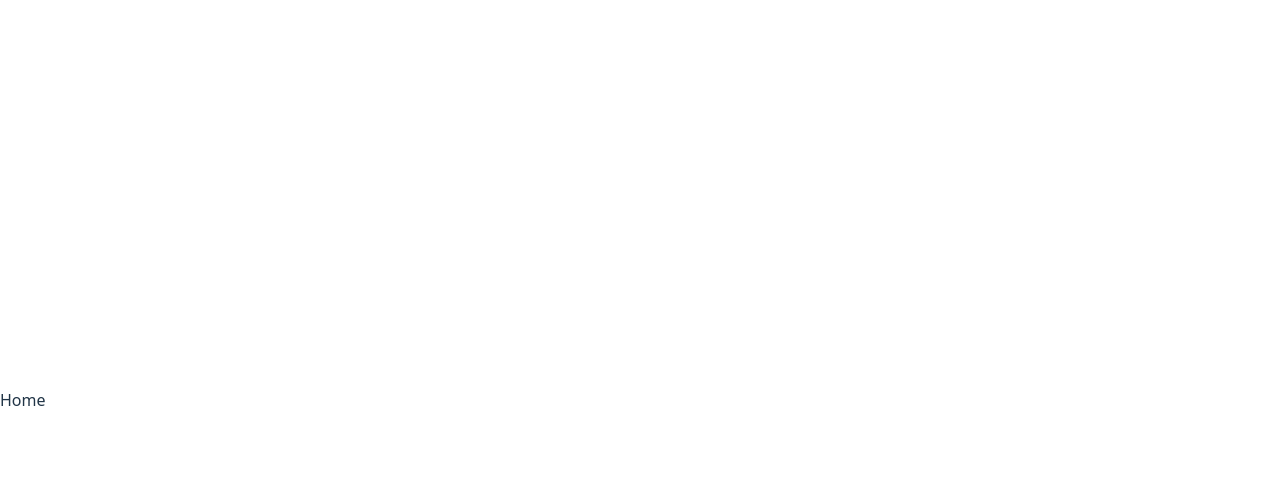
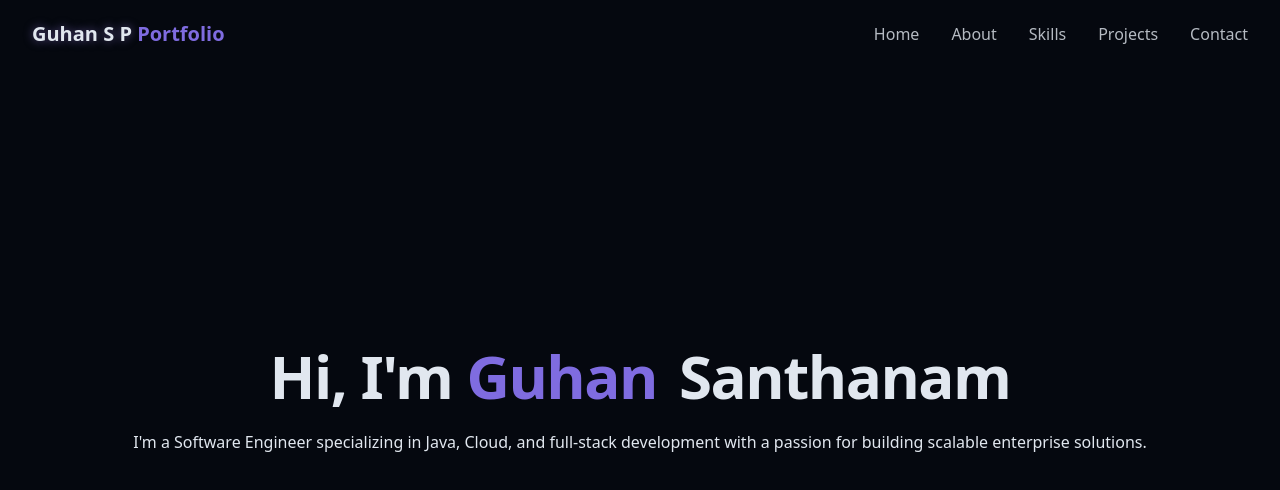
Before and after one commit to guhansp/portfolio-guhansp, a React (Vite) app: page / in a window 1280 px wide. Shown: the top 490 px of the page. Built offline with nearby package versions, Linux system fonts and the light colour scheme.

Commit message:
profile section poggies

```diff
--- a/src/App.jsx
+++ b/src/App.jsx
@@ -1,5 +1,6 @@
 import { BrowserRouter, Route, Routes } from "react-router-dom";
 import Home from "./pages/Home";
+import NotFound from "./pages/NotFound";
 
 function App() {
   return (
@@ -7,9 +8,7 @@ function App() {
       <BrowserRouter>
         <Routes>
           <Route index element={<Home />} />
-          <Route path="/about" element={<div>About</div>} />
-          <Route path="/projects" element={<div>Projects</div>} />
-          <Route path="/contact" element={<div>Contact</div>} />
+          <Route path="*" element={<NotFound />} />
         </Routes>
       </BrowserRouter>
     </>
--- /dev/null
+++ b/src/components/Navbar.jsx
@@ -0,0 +1,93 @@
+import { cn } from "@/lib/utils";
+import { Menu, X } from "lucide-react";
+import { useEffect, useState } from "react";
+
+function Navbar() {
+  const navItems = [
+    { name: "Home", href: "#profile" },
+    { name: "About", href: "#about" },
+    { name: "Skills", href: "#skills" },
+    { name: "Projects", href: "#projects" },
+    { name: "Contact", href: "#contact" },
+  ];
+
+  const [isScrolled, setIsScrolled] = useState(false);
+  const [isMenuOpen, setIsMenuOpen] = useState(false);
+  useEffect(() => {
+    const handleScroll = () => {
+      setIsScrolled(window.scrollY > 10);
+    };
+    window.addEventListener("scroll", handleScroll);
+    return () => {
+      window.removeEventListener("scroll", handleScroll);
+    };
+  }, []);
+  return (
+    <nav
+      className={cn(
+        "fixed w-full z-40 transition-all duration-300",
+        isScrolled ? "py-3 bg-background/80 backdrop-blur-md shadow-xs" : "py-5"
+      )}
+    >
+      <div className="container flex items-center justify-between">
+        <a
+          className="text-xl font-bold text-primary flex items-center"
+          href="#hero"
+        >
+          <span className="relative z-10">
+            <span className="text-glow text-foreground"> Guhan S P </span>{" "}
+            Portfolio
+          </span>
+        </a>
+
+        {/* for desktop */}
+        <div className="hidden md:flex space-x-8">
+          {navItems.map((item, key) => (
+            <a
+              key={key}
+              href={item.href}
+              className="text-foreground/80 hover:text-primary transition-colors duration-300"
+            >
+              {item.name}
+            </a>
+          ))}
+        </div>
+
+        {/* for mobile */}
+
+        <button
+          onClick={() => setIsMenuOpen((prev) => !prev)}
+          className="md:hidden p-2 text-foreground z-50"
+          aria-label={isMenuOpen ? "Close Menu" : "Open Menu"}
+        >
+          {isMenuOpen ? <X size={24} /> : <Menu size={24} />}{" "}
+        </button>
+
+        <div
+          className={cn(
+            "fixed inset-0 bg-background/95 backdroup-blur-md z-40 flex flex-col items-center justify-center",
+            "transition-all duration-300 md:hidden",
+            isMenuOpen
+              ? "opacity-100 pointer-events-auto"
+              : "opacity-0 pointer-events-none"
+          )}
+        >
+          <div className="flex flex-col space-y-8 text-xl">
+            {navItems.map((item, key) => (
+              <a
+                key={key}
+                href={item.href}
+                className="text-foreground/80 hover:text-primary transition-colors duration-300"
+                onClick={() => setIsMenuOpen(false)}
+              >
+                {item.name}
+              </a>
+            ))}
+          </div>
+        </div>
+      </div>
+    </nav>
+  );
+}
+
+export default Navbar;
--- /dev/null
+++ b/src/components/Profile.jsx
@@ -0,0 +1,33 @@
+import React from "react";
+
+function Profile() {
+  return (
+    <section
+      id="profile"
+      className="relative min-h-screen  flex flex-col items- justify-center px-4"
+    >
+      <div className="container mx-w-4xl mx-auto text-center z-10">
+        <div className="space-y-6">
+          <h1 className="text-4xl md:text-6xl font-bold tracking-tight">
+            <span className="opacity-0 animate-fade-in"> Hi, I'm</span>
+            <span className="text-primary opacity-0 animate-fade-in-delay-1">
+              {" "}
+              Guhan
+            </span>
+            <span className="text-gradient ml-2 opacity-0 animate-fade-in-delay-2">
+              {" "}
+              Santhanam
+            </span>
+          </h1>
+          <p>
+            I'm a Software Engineer specializing in Java, Cloud, and full-stack
+            development with a passion for building scalable enterprise
+            solutions.
+          </p>
+        </div>
+      </div>
+    </section>
+  );
+}
+
+export default Profile;
--- a/src/index.css
+++ b/src/index.css
@@ -1,70 +1,128 @@
 @import "tailwindcss";
 
-:root {
-  font-family: system-ui, Avenir, Helvetica, Arial, sans-serif;
-  line-height: 1.5;
-  font-weight: 400;
+@theme {
+  --color-border: hsl(var(--border));
+  --color-background: hsl(var(--background));
+  --color-foreground: hsl(var(--foreground));
 
-  color-scheme: light dark;
-  color: rgba(255, 255, 255, 0.87);
-  background-color: #242424;
+  --color-primary: hsl(var(--primary));
+  --color-primary-foreground: hsl(var(--primary-foreground));
 
-  font-synthesis: none;
-  text-rendering: optimizeLegibility;
-  -webkit-font-smoothing: antialiased;
-  -moz-osx-font-smoothing: grayscale;
+  --color-card: hsl(var(--card));
+
+  --animate-float: float 6s ease-in-out infinite;
+  --animate-pulse-subtle: pulse-subtle 4s ease-in-out infinite;
+  --animate-fade-in: fade-in 0.7s ease-out forwards;
+  --animate-fade-in-delay-1: fade-in 0.7s ease-out 0.2s forwards;
+  --animate-fade-in-delay-2: fade-in 0.7s ease-out 0.4s forwards;
+  --animate-fade-in-delay-3: fade-in 0.7s ease-out 0.6s forwards;
+  --animate-fade-in-delay-4: fade-in 0.7s ease-out 0.8s forwards;
+  --animate-meteor: meteor 5s linear infinite;
+
+  @keyframes float {
+    0%,
+    100% {
+      transform: translateY(0);
+    }
+    50% {
+      transform: translateY(-10px);
+    }
+  }
+  @keyframes pulse-subtle {
+    0%,
+    100% {
+      opacity: 1;
+    }
+    50% {
+      opacity: 0.8;
+    }
+  }
+  @keyframes fade-in {
+    from {
+      opacity: 0;
+      transform: translateY(20px);
+    }
+    to {
+      opacity: 1;
+      transform: translateY(0);
+    }
+  }
+
 }
 
-a {
-  font-weight: 500;
-  color: #646cff;
-  text-decoration: inherit;
-}
-a:hover {
-  color: #535bf2;
+@layer base {
+  :root {
+    --background: 222 47% 4%;
+    --foreground: 213 31% 91%;
+
+    --card: 222 47% 8%;
+
+    --primary: 250 65% 65%;
+    --primary-foreground: 213 31% 91%;
+
+    --border: 217 33% 20%;
+  }
+
+  * {
+    @apply border-border;
+  }
+
+  html {
+    @apply scroll-smooth;
+  }
+
+  body {
+    @apply bg-background text-foreground transition-colors duration-300;
+    font-feature-settings: "rlig" 1, "calt" 1;
+  }
 }
 
-body {
-  margin: 0;
-  display: flex;
-  place-items: center;
-  min-width: 320px;
-  min-height: 100vh;
+@utility container {
+  margin-inline: auto;
+  padding-inline: 2rem;
+
+  @media (width >= 640px) {
+    max-width: 640px;
+  }
+  @media (width >= 768px) {
+    max-width: 768px;
+  }
+  @media (width >= 1024px) {
+    max-width: 1024px;
+  }
+  @media (width >= 1280px) {
+    max-width: 1280px;
+  }
+  @media (width >= 1400px) {
+    max-width: 1400px;
+  }
 }
 
-h1 {
-  font-size: 3.2em;
-  line-height: 1.1;
+@utility text-glow {
+  @apply relative;
+  text-shadow: 0 0 10px rgba(167, 139, 250, 0.5);
 }
 
-button {
-  border-radius: 8px;
-  border: 1px solid transparent;
-  padding: 0.6em 1.2em;
-  font-size: 1em;
-  font-weight: 500;
-  font-family: inherit;
-  background-color: #1a1a1a;
-  cursor: pointer;
-  transition: border-color 0.25s;
-}
-button:hover {
-  border-color: #646cff;
-}
-button:focus,
-button:focus-visible {
-  outline: 4px auto -webkit-focus-ring-color;
+@utility card-hover {
+  @apply transition-transform duration-300 hover:scale-[1.02] hover:shadow-lg;
 }
 
-@media (prefers-color-scheme: light) {
-  :root {
-    color: #213547;
-    background-color: #ffffff;
-  }
-  a:hover {
-    color: #747bff;
-  }
-  button {
-    background-color: #f9f9f9;
-  }
+@utility gradient-border {
+  @apply relative rounded-md;
+  background: linear-gradient(to right, hsl(var(--card)), hsl(var(--card)));
+  background-clip: padding-box;
+  border: 1px solid transparent;
 }
+
+@utility cosmic-button {
+  @apply px-6 py-2 rounded-full bg-primary text-primary-foreground font-medium
+         transition-all duration-300 hover:shadow-[0_0_10px_rgba(139,92,246,0.5)]
+         hover:scale-105 active:scale-95;
+}
+
+#root {
+  max-width: 100%;
+  margin: 0 auto;
+  padding: 0;
+  text-align: center;
+}
--- /dev/null
+++ b/src/lib/utils.js
@@ -0,0 +1,6 @@
+import { clsx } from "clsx";
+import { twMerge } from "tailwind-merge";
+
+export const cn = (...inputs) => {
+  return twMerge(clsx(inputs));
+};
--- a/src/pages/Home.jsx
+++ b/src/pages/Home.jsx
@@ -1,9 +1,16 @@
-import React from 'react'
+import Navbar from "../components/Navbar";
+import Profile from "../components/Profile";
 
 function Home() {
   return (
-    <div>Home</div>
-  )
+    <div className="min-h-screen bg-background text-foreground overflow-x-hidden">
+      {/* <Navbar /> */}
+      <Navbar />
+      <main>
+        <Profile />
+      </main>
+    </div>
+  );
 }
 
-export default Home
+export default Home;
--- a/src/pages/NotFound.jsx
+++ b/src/pages/NotFound.jsx
@@ -0,0 +1,9 @@
+import React from 'react'
+
+function NotFound() {
+  return (
+    <div>NotFound</div>
+  )
+}
+
+export default NotFound
```
